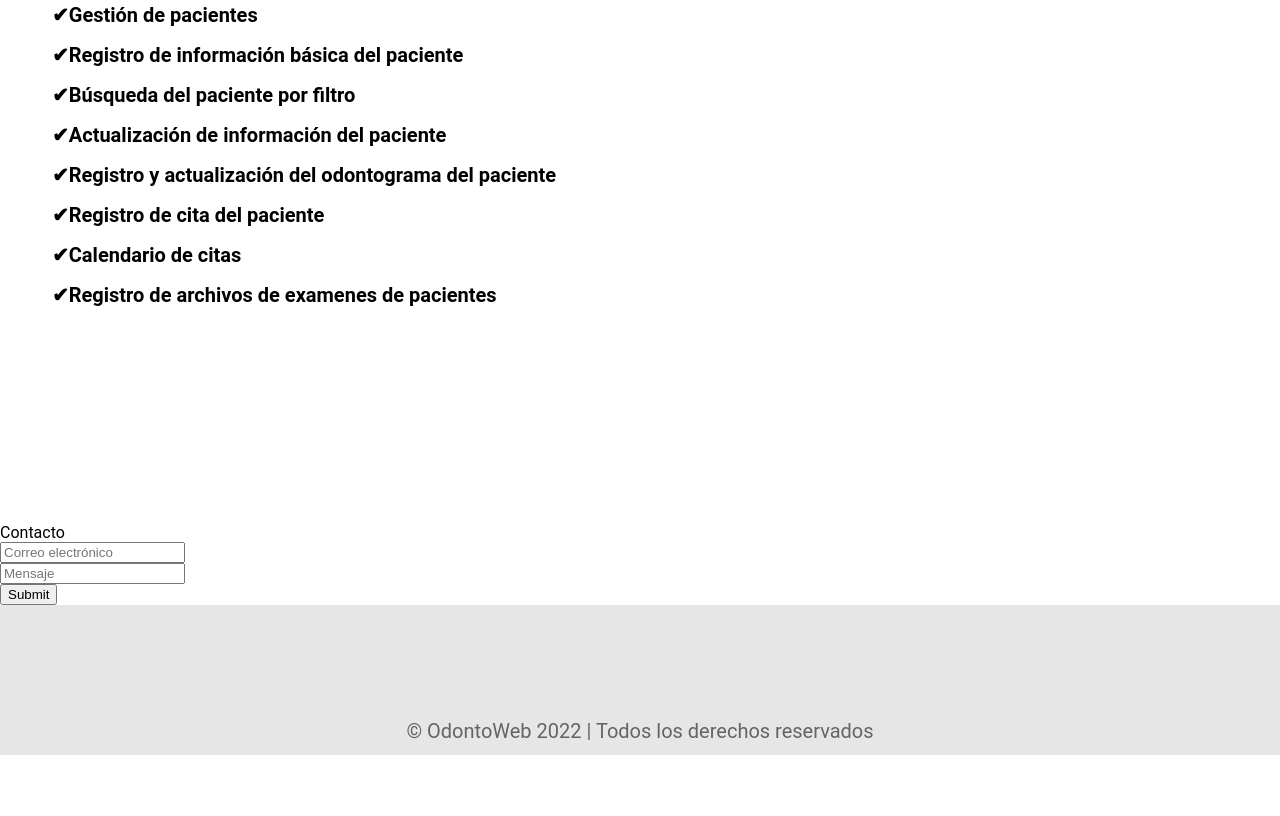
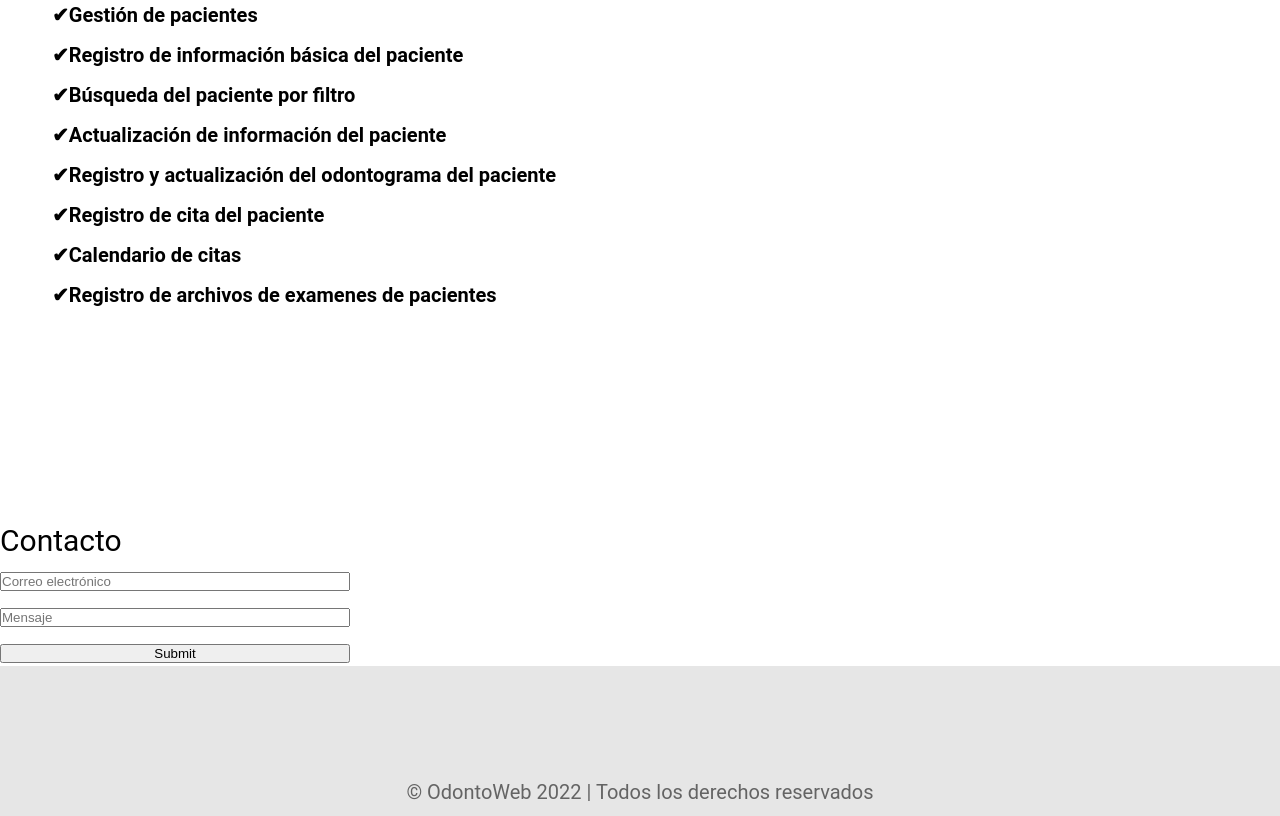
Before and after one commit to Valentina200210/loadingpage, a plain HTML site: page index.html in a window 1280 px wide. Shown: the part 1830-2646 px from the top of the page. Before the commit the page ends 2585 px from the top, so only its background shows below. Drawn offline with Linux system fonts and the light colour scheme.

Commit message:
modificación parte1

```diff
--- a/css/index.css
+++ b/css/index.css
@@ -237,6 +237,27 @@ footer .container{
     font-size:20px;
 	}
 
+  .form form{
+    font-size:30px;
+    max-width:700px;
+    max-height:700px;
+    widht:70%;
+    margin:0;
+    padding:0;
+    align-items:center;
+    justify-content:center;
+  }
+
+  .form form input{
+    text-aling:center;
+    margin:3px auto;
+    padding:0;
+    max-width:500px;
+    max-height:300px;
+    width:50%;
+    height:100%;
+  }
+
 	#participantes .programas{
 		display: flex;
 		justify-content: center;
@@ -251,11 +272,3 @@ footer .container{
 	#participantes .carta{
 		padding: 15px;
 	}
-
-  .form form{
-    font-size:16px;
-    max-width:300px;
-    widht:70%;
-    flex-direction:colum;
-
-  }
```
